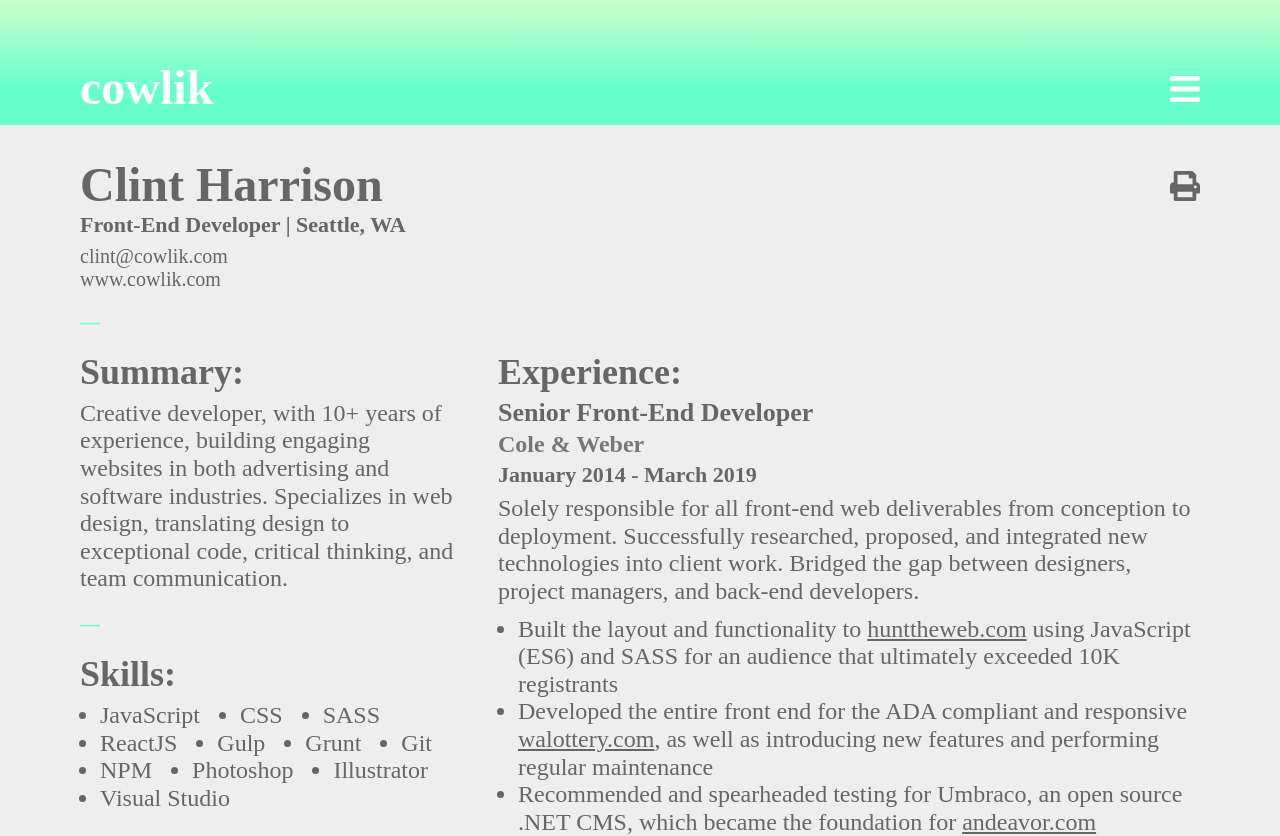
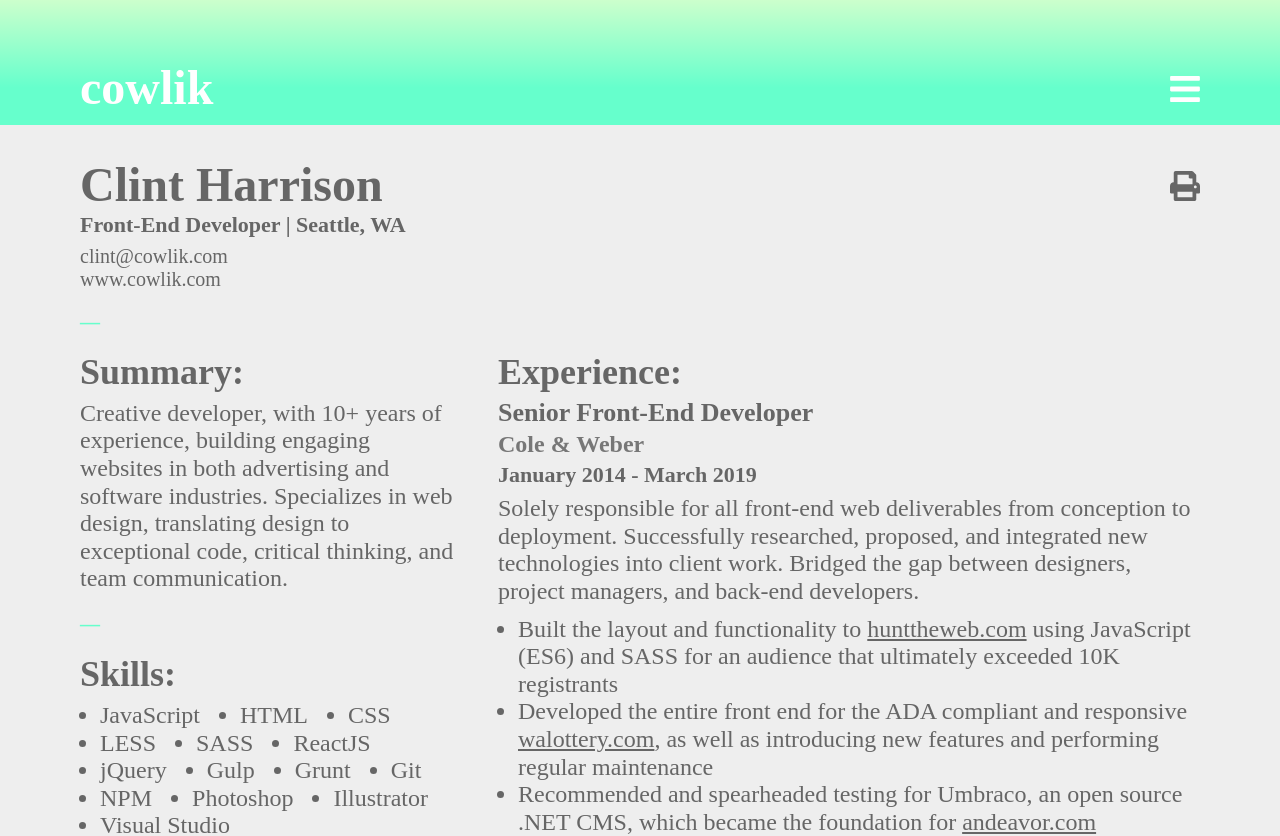
Before and after one commit to cowlik/cowlik, a React (Create React App) app: page /resume in a window 1280 px wide. Shown: the top 836 px of the page. Built offline with nearby package versions, Linux system fonts and the light colour scheme; what webfontloader would draw is missing.

Commit message:
updated dependencies

```diff
--- a/src/routes/Resume.js
+++ b/src/routes/Resume.js
@@ -24,9 +24,12 @@ const Resume = () => (
                 <h2>Skills:</h2>
                 <ul>
                     <li>JavaScript</li>
+                    <li>HTML</li>
                     <li>CSS</li>
+                    <li>LESS</li>
                     <li>SASS</li>
                     <li>ReactJS</li>
+                    <li>jQuery</li>
                     <li>Gulp</li>
                     <li>Grunt</li>
                     <li>Git</li>
```
Also changed, not shown: package.json (+11 -11 lines), 1 other file (tests, documents, lock files or other folders).
